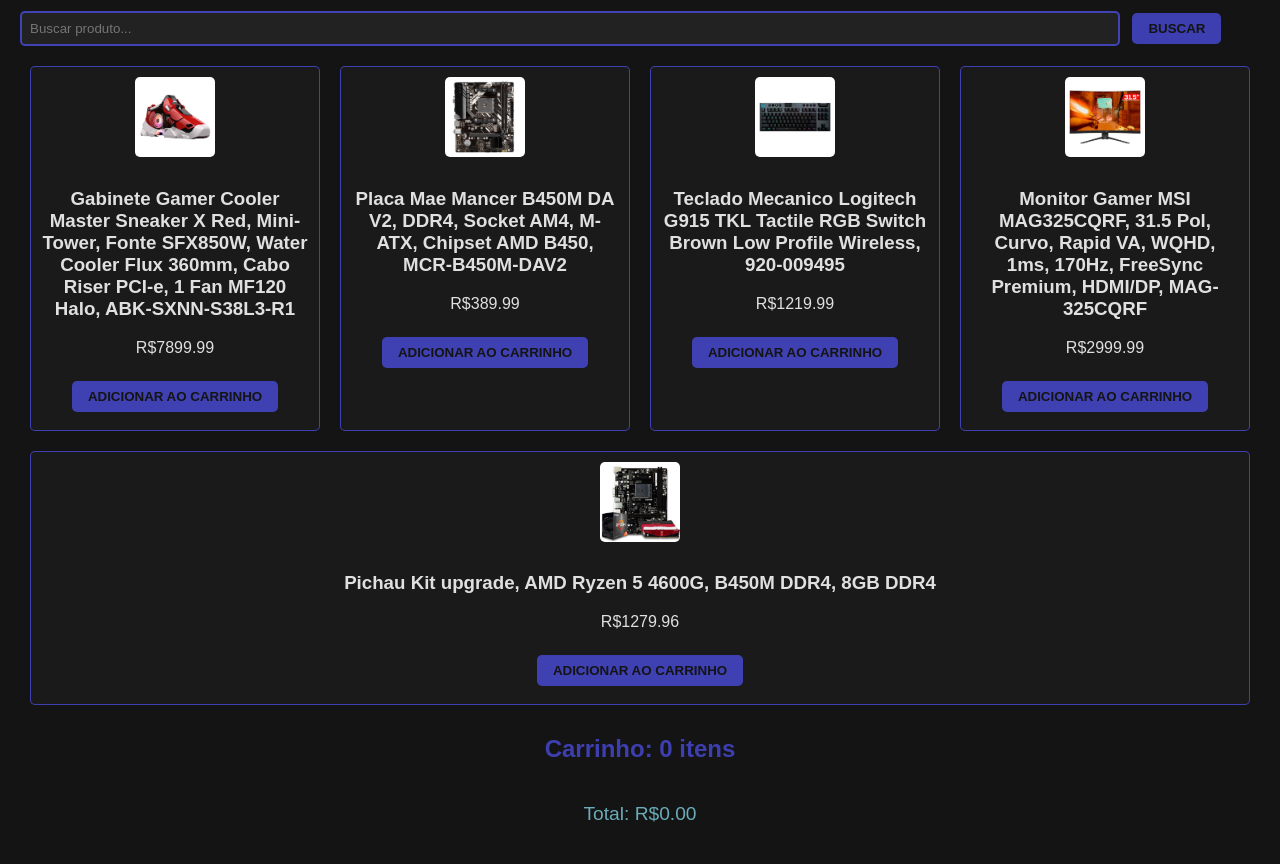
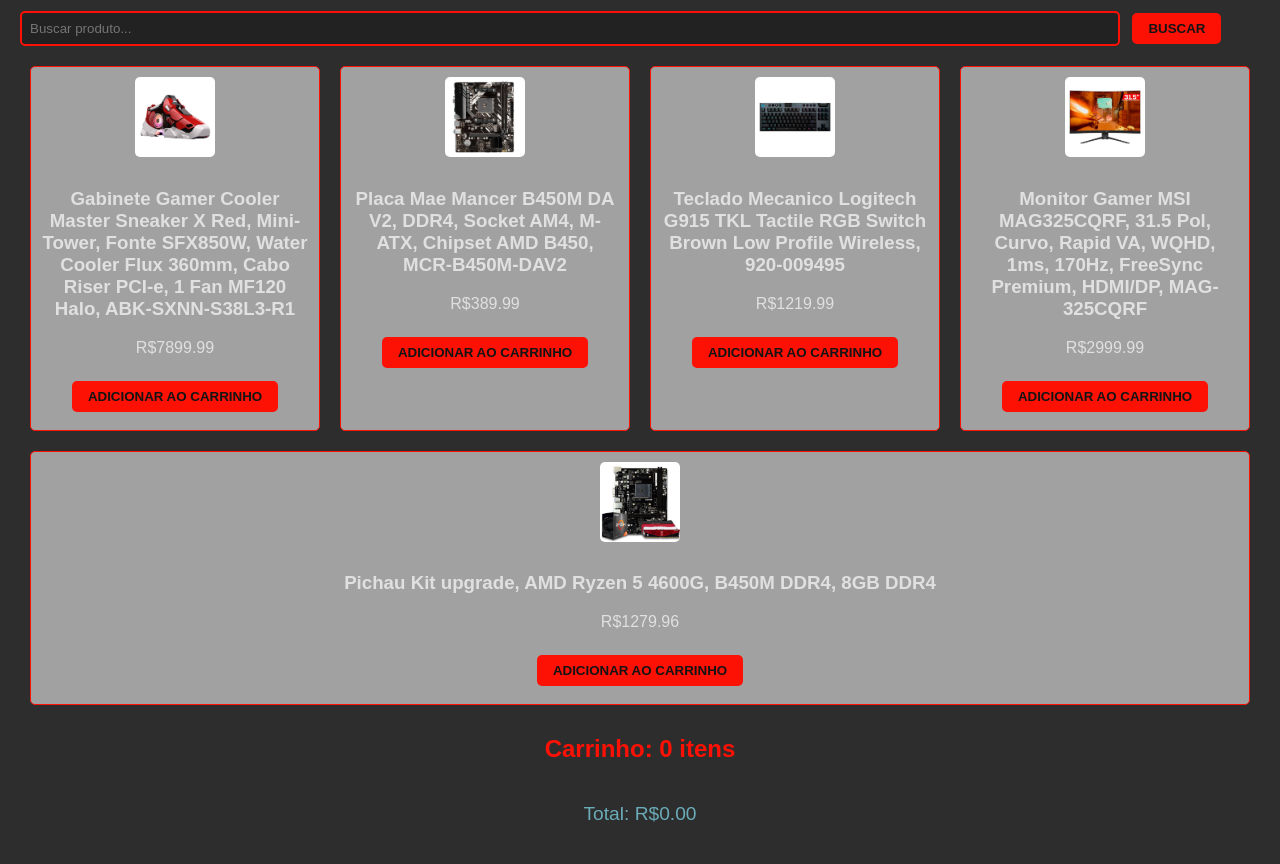
Before and after one commit to DaviBMachado/Carrinho_ComprasJS, a plain HTML site: page index.html in a window 1280 px wide. Shown: the part 79-943 px from the top of the page. Drawn offline with Linux system fonts and the light colour scheme.

Commit message:
Add files via upload

```diff
--- a/src/styles.css
+++ b/src/styles.css
@@ -1,6 +1,6 @@
 
 body {
-    background-color: #141414;
+    background-color: #2d2d2d;
     color: #e0e0e0;
     font-family: Arial, sans-serif;
     margin: 0;
@@ -10,7 +10,7 @@
 
 h1, h2 {
     text-align: center;
-    color: #5053f8b0;
+    color: #fd1105;
     font-size: 1.5em;
 }
 
@@ -19,7 +19,7 @@
     width: calc(100% - 160px);
     padding: 8px;
     margin: 10px 0;
-    border: 2px solid #5053f8b0;
+    border: 2px solid #fd1105;
     border-radius: 5px;
     background-color: #222;
     color: #fff;
@@ -31,7 +31,7 @@
     margin: 8px;
     border: none;
     border-radius: 5px;
-    background-color: #5053f8b0;
+    background-color: #fd1105;
     color: #141414;
     cursor: pointer;
     transition: background-color 0.2s;
@@ -44,11 +44,11 @@
 }
 
 .produto {
-    border: 1px solid #5053f8b0;
+    border: 1px solid #fd1105;
     padding: 10px;
     margin: 10px;
     border-radius: 5px;
-    background-color: #1a1a1a;
+    background-color: #a1a1a1;
     flex: 1 1 calc(25% - 20px);
     box-sizing: border-box;
     text-align: center;
@@ -71,7 +71,7 @@
 
 .carrinho-produto h3, .busca-produto h3 {
     font-size: 1rem;
-    color: #5053f8b0;
+    color: #fd1105;
 }
 
 .carrinho-produto p, .busca-produto p {
```
